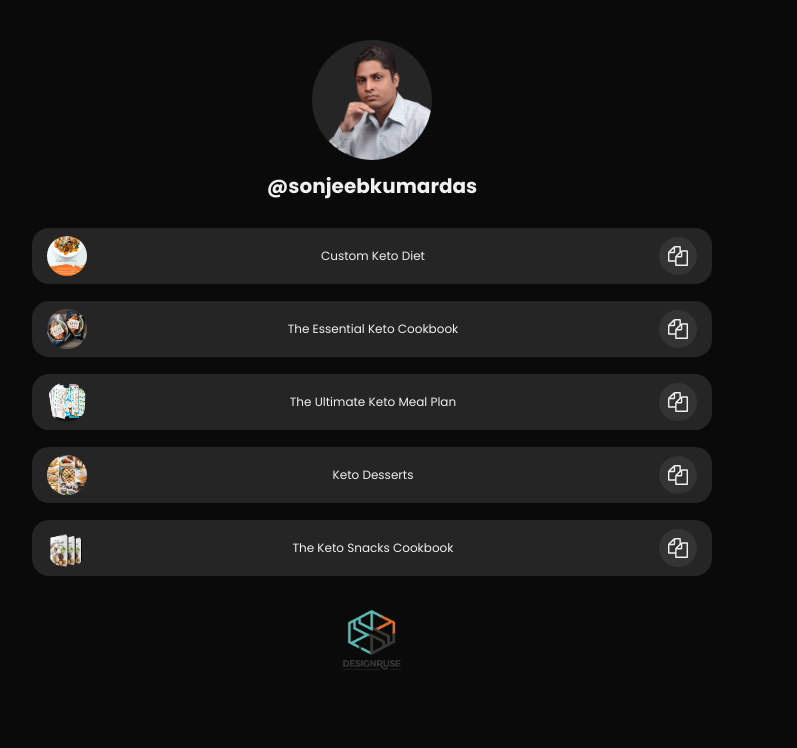
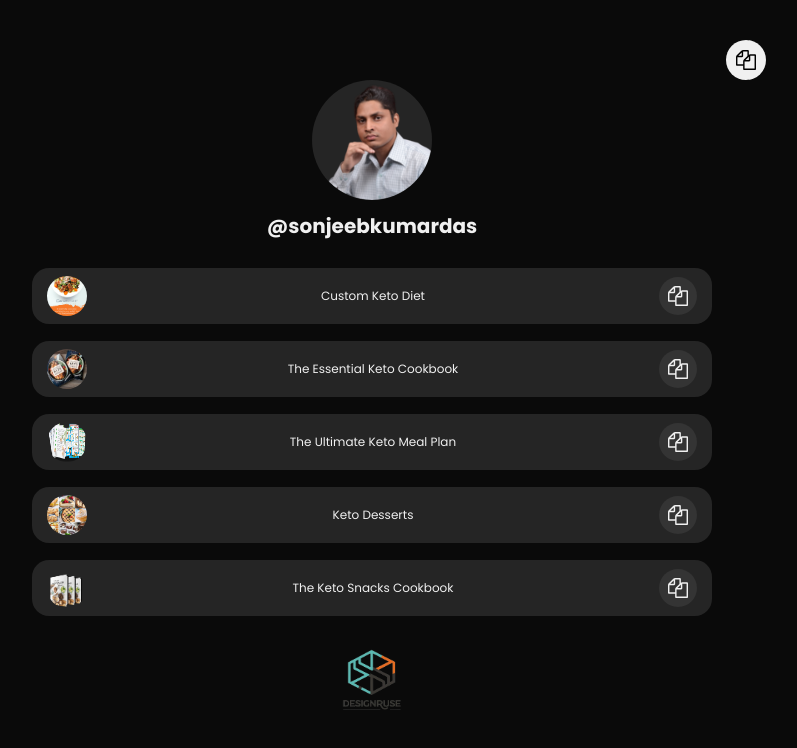
Before and after one commit to DesignRuse/Express-Keto-Meals-1.0, a plain HTML site: page index.html in a window 1280 px wide. Shown: the whole page, without its empty margins (268-1065 px from the left). Drawn offline with Linux system fonts and the light colour scheme.

Commit message:
Submit
Submit

```diff
--- a/index.html
+++ b/index.html
@@ -19,21 +19,26 @@
 	<body>
 		<!-- 'Wrapper' begins -->
 		<div id="wrapper">
-			<!-- 'Header' begins -->
-			<div id="header">
-				<img src="./resources/images/logo.webp" alt="Sonjeeb Kumar Das">
-				<h1>@sonjeebkumardas</h1>
+			<div id="heading">
+				<div class="copy-url" link="https://designruse.github.io/Express-Keto-Meals-1.0/">
+					<svg>
+						<use xlink:href="./resources/images/symbol-defs.svg#icon-copy"></use>
+					</svg>
+				</div>
 			</div>
-			<!-- 'Header' ends -->
 			<!-- 'Content' begins -->
 			<div id="content">
+				<div id="photo-and-caption">
+					<img src="./resources/images/logo.webp" alt="Sonjeeb Kumar Das">
+					<h1>@sonjeebkumardas</h1>
+				</div>
 				<div id="link-btns">
 					<a href="https://yourcustomplan.com/start?aff=sonjeebkumardas" target="_blank" class="link-btn">
 						<div class="link-btn-icon">
 							<img src="./resources/images/CustomKetoDiet.webp" alt="Custom Keto Diet">
 						</div>
 						<p>Custom Keto Diet</p>
-						<div class="styling">
+						<div class="copy-url" link="https://yourcustomplan.com/start?aff=sonjeebkumardas">
 							<svg>
 								<use xlink:href="./resources/images/symbol-defs.svg#icon-copy"></use>
 							</svg>
@@ -44,7 +49,7 @@
 							<img src="./resources/images/TheEssentialKetoCookBook.webp" alt="The Essential Keto CookBook">
 						</div>
 						<p>The Essential Keto Cookbook</p>
-						<div class="styling">
+						<div class="copy-url" link="https://ketodiet.team/ds01-keto-cookbook-free/?aff=sonjeebkumardas">
 							<svg>
 								<use xlink:href="./resources/images/symbol-defs.svg#icon-copy"></use>
 							</svg>
@@ -55,7 +60,7 @@
 							<img src="./resources/images/TheUltimateKetoMealPlan.webp" alt="The Ultimate Keto Meal Plan">
 						</div>
 						<p>The Ultimate Keto Meal Plan</p>
-						<div class="styling">
+						<div class="copy-url" link="https://www.claudiacaldwell.com/oto-uf111a?aff=sonjeebkumardas">
 							<svg>
 								<use xlink:href="./resources/images/symbol-defs.svg#icon-copy"></use>
 							</svg>
@@ -66,7 +71,7 @@
 							<img src="./resources/images/KetoDesserts.webp" alt="Keto Desserts">
 						</div>
 						<p>Keto Desserts</p>
-						<div class="styling">
+						<div class="copy-url" link="https://www.ketoafter50desserts.com/digi/?aff=sonjeebkumardas">
 							<svg>
 								<use xlink:href="./resources/images/symbol-defs.svg#icon-copy"></use>
 							</svg>
@@ -77,7 +82,7 @@
 							<img src="./resources/images/TheKetoSnacksCookbook.webp" alt="The Keto Snacks Cookbook">
 						</div>
 						<p>The Keto Snacks Cookbook</p>
-						<div class="styling">
+						<div class="copy-url" link="https://ketodiet.team/ds02-keto-snacks-free/?aff=sonjeebkumardas">
 							<svg>
 								<use xlink:href="./resources/images/symbol-defs.svg#icon-copy"></use>
 							</svg>
--- a/resources/css/main.css
+++ b/resources/css/main.css
@@ -40,39 +40,65 @@ img {
 
 #wrapper {
 	max-width: 120rem;
+	padding: 2rem;
+	/* background-color:beige; */
 	margin: 2rem auto;
-	/* background-color:beige; */
-	height: 50rem;
-	padding: 2rem;
-}
-
-#header {
 	display: flex;
 	flex-direction: column;
 	align-items: center;
-	width: 100%;
-	/* background-color: brown; */
 }
 
-#header img {
-	display: block;
-	width: 12rem;
-	height: 12rem;
-	border-radius: 50%;
-	margin-bottom: .85rem;
-	/* border: 0.45rem solid rgb(240, 240, 240); */
-	background-color: rgb(37, 37, 37);
+#heading {
+	width: 100%;
+	max-width: 78.8rem;
+	/* background-color: red; */
+	display: flex;
+	justify-content: flex-end;
 }
 
-#header h1 {
-	color: rgb(240, 240, 240);
-	margin-bottom: .85rem;
+#heading .copy-url {
+	width: 4rem;
+	height: 4rem;
+	background-color: rgb(240, 240, 240);
+	border-radius: 50%;
+	display: flex;
+	justify-content: center;
+	align-items: center;
+}
+
+#heading .copy-url svg {
+	width: 2rem;
+	height: 2rem;
+	fill: rgb(0, 0, 0);
 }
 
 #content {
 	width: 100%;
 	display: flex;
-	justify-content: center;
+	flex-direction: column;
+	align-items: center;
+}
+
+#photo-and-caption {
+	width: 100%;
+	/* background-color: brown; */
+	display: flex;
+	flex-direction: column;
+	align-items: center;
+}
+
+#photo-and-caption img {
+	width: 12rem;
+	height: 12rem;
+	border-radius: 50%;
+	background-color: rgb(37, 37, 37);
+	margin-bottom: .85rem;
+	display: block;
+}
+
+#photo-and-caption h1 {
+	color: rgb(240, 240, 240);
+	margin-bottom: .85rem;
 }
 
 #link-btns {
@@ -86,16 +112,16 @@ img {
 .link-btn {
 	width: 100%;
 	height: 5.6rem;
+	padding: 1rem 1.5rem;
 	background-color: rgb(37, 37, 37);
-	padding: 1rem 1.5rem;
+	font-size: 1.2rem;
+	text-decoration: none;
+	color: rgb(240, 240, 240);
+	border-radius: 1.7rem;
 	margin-top: 1.7rem;
-	border-radius: 1.7rem;
-	font-size: 1.2rem;
 	display: flex;
 	justify-content: space-between;
 	align-items: center;
-	text-decoration: none;
-	color: rgb(240, 240, 240);
 }
 
 .link-btn-icon {
@@ -113,7 +139,7 @@ img {
 	border-radius: 50%;
 }
 
-.styling {
+.link-btn .copy-url {
 	width: 3.8rem;
 	height: 3.8rem;
 	border-radius: 50%;
@@ -123,7 +149,7 @@ img {
 	align-items: center;
 }
 
-.styling svg {
+.link-btn .copy-url svg {
 	width: 2rem;
 	height: 2rem;
 	fill: rgb(240, 240, 240);
--- a/resources/js/main.js
+++ b/resources/js/main.js
@@ -1,12 +1,12 @@
 window.addEventListener('DOMContentLoaded', function () {
 
-	var stylings = document.getElementsByClassName('styling');
+	var copyUrls = document.getElementsByClassName('copy-url');
 
-	for (var i = 0; i < stylings.length; i++) {
-		stylings[i].addEventListener('click', async function (e) {
+	for (var i = 0; i < copyUrls.length; i++) {
+		copyUrls[i].addEventListener('click', async function (e) {
 			e.preventDefault();
 
-			var link = this.parentElement.href;
+			var link = this.getAttribute('link');
 			console.log(link);
 			try {
 				await navigator.clipboard.writeText(link);
```
